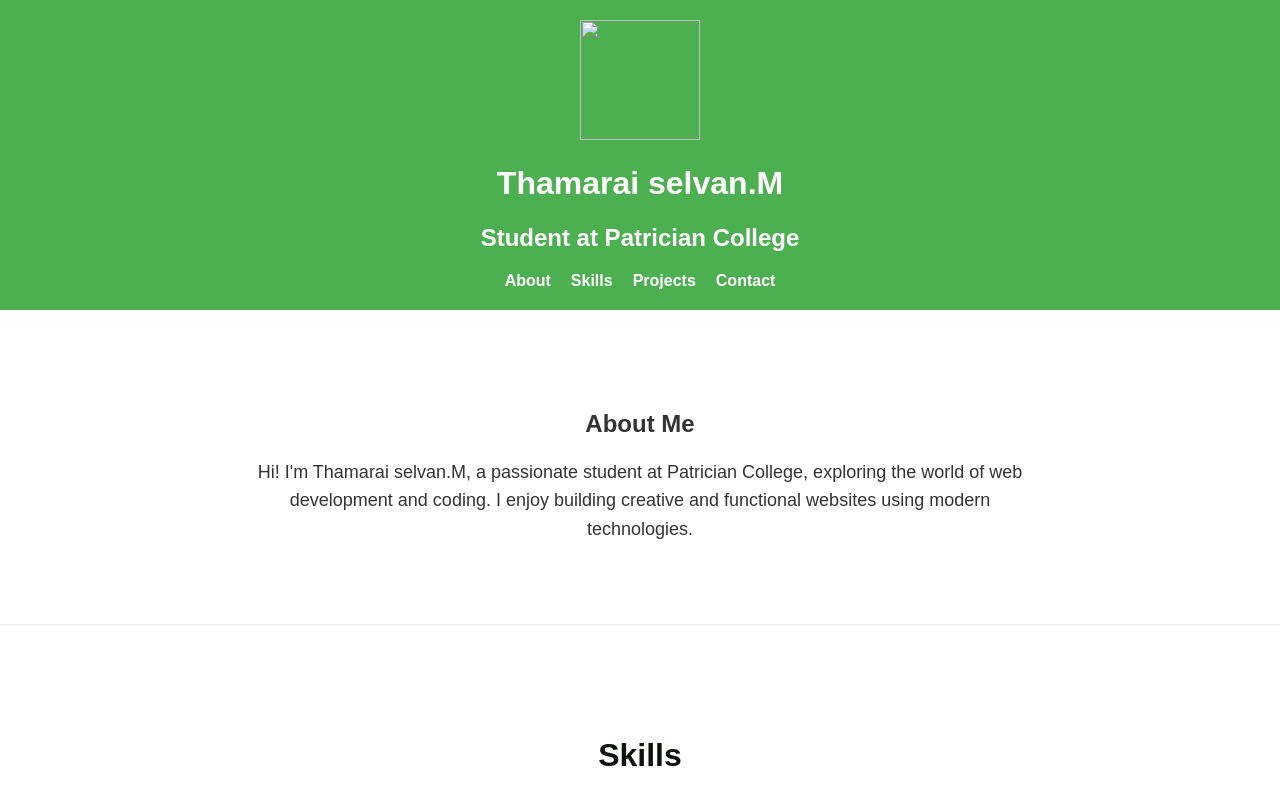
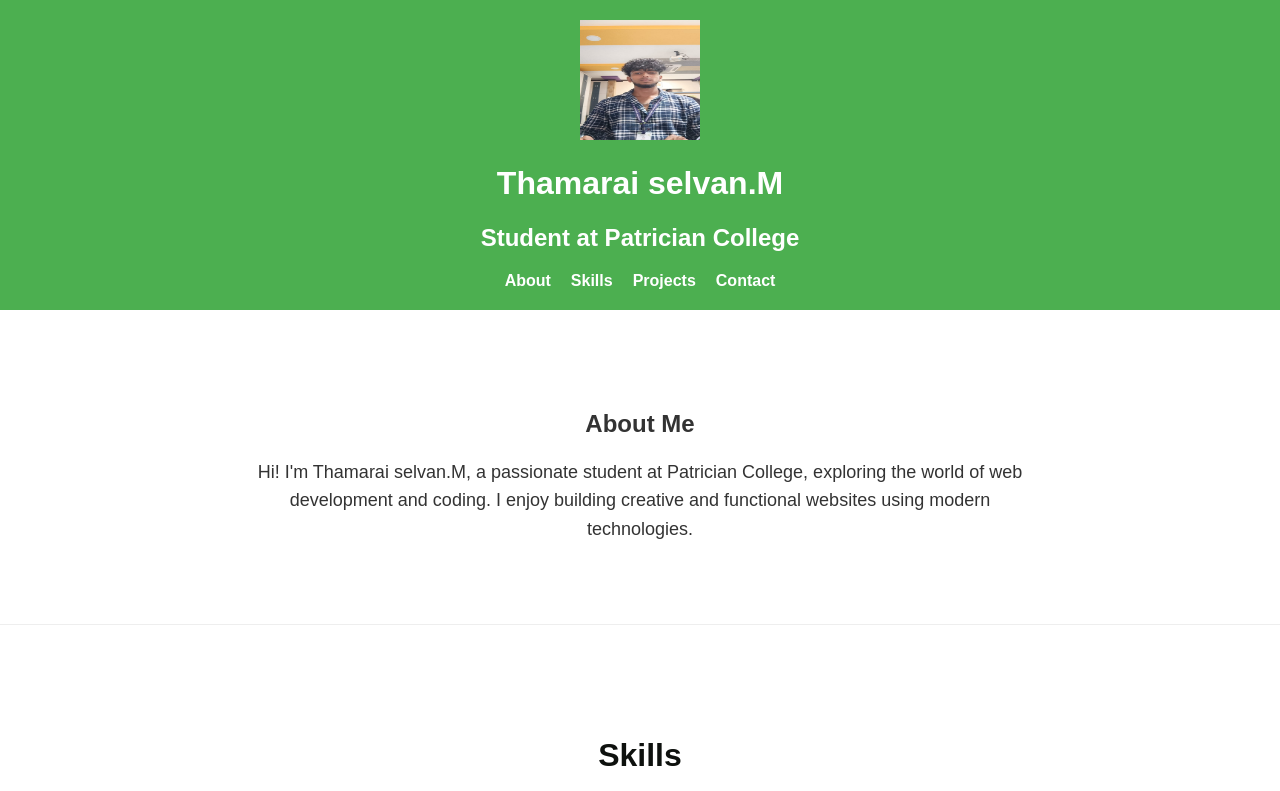
Before and after one commit to thamarai8687/Digital-portfolio, a plain HTML site: page index.html in a window 1280 px wide. Shown: the top 791 px of the page. Drawn offline with Linux system fonts and the light colour scheme.

Commit message:
Add files via upload

```diff
--- a/index.html
+++ b/index.html
@@ -203,7 +203,7 @@
 
 <!-- Header -->
 <header>
-    <img  src="dhanush.jpeg" width="120" height="120">
+    <img  src="lotus001.jfif" width="120" height="120">
     <h1>Thamarai selvan.M</h1>
     <h2>Student at Patrician College</h2>
     <nav>
```
